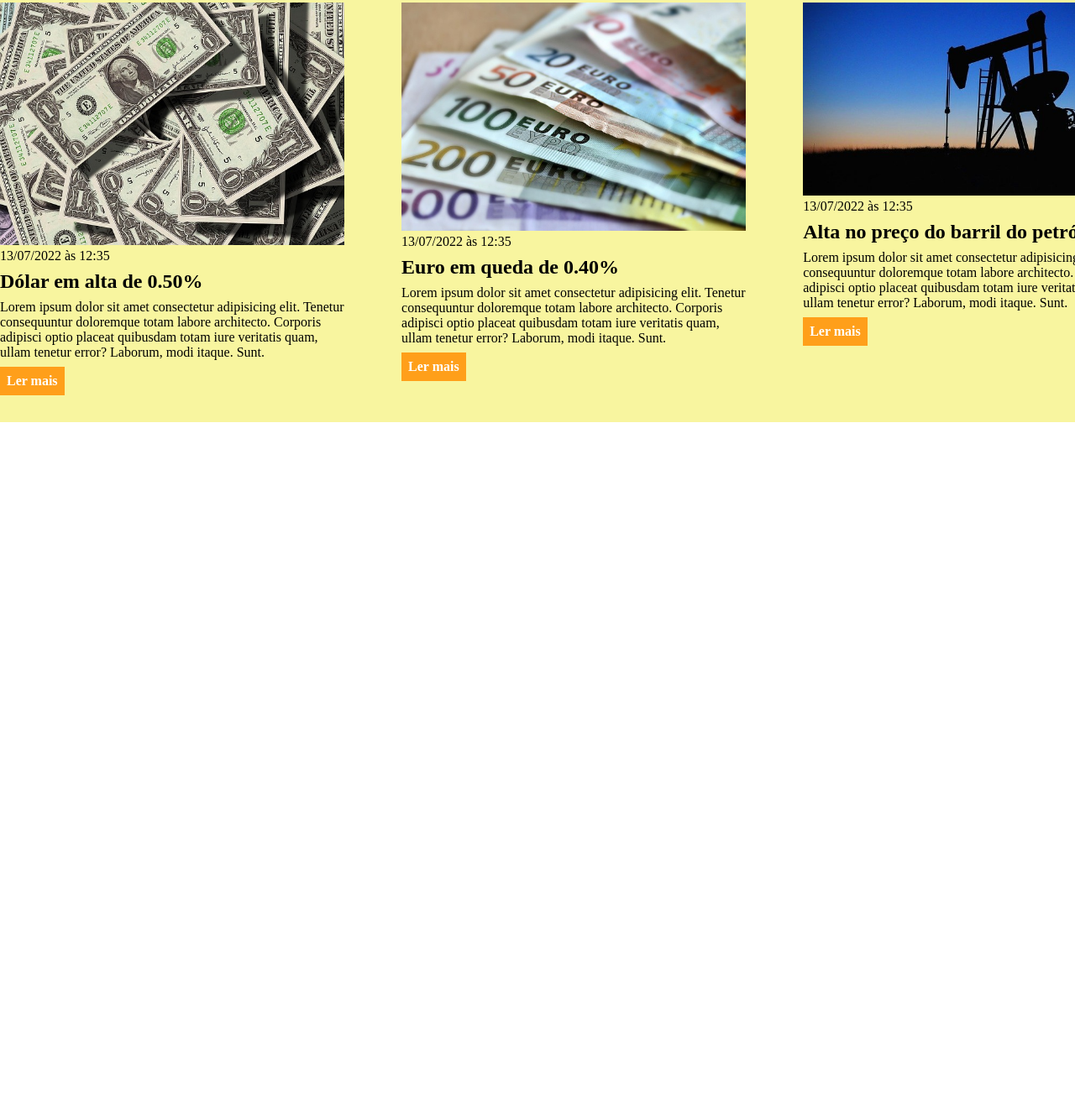
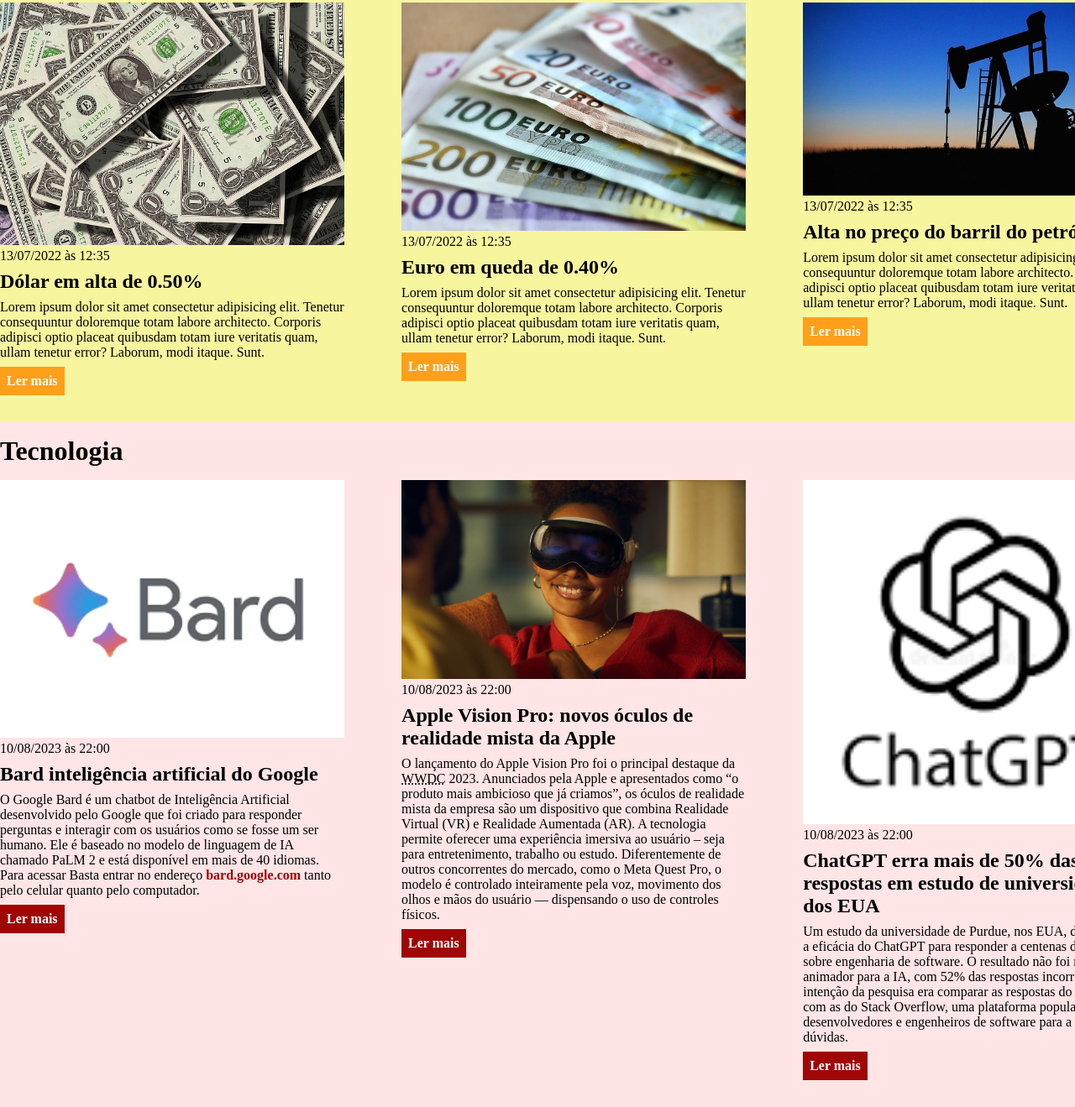
Before and after one commit to Gabriel-Gomes98/curso_ebac_frontend_CSS, a plain HTML site: page css_support_class/css/index.html in a window 1280 px wide. Shown: the part 1156-2475 px from the top of the page at 84% size. Before the commit the page ends 1659 px from the top, so only its background shows below. Drawn offline with Linux system fonts and the light colour scheme.

Commit message:
Criando a seção Tecnologia

```diff
--- a/css_support_class/css/index.html
+++ b/css_support_class/css/index.html
@@ -17,7 +17,10 @@
                         <a href="#sports" title="Ir para a seção de esportes">Esportes</a>
                     </li>
                     <li>
-                        <a href="#economy" title="Ir para a seção de notícias">Economia</a>
+                        <a href="#economy" title="Ir para a seção de economia">Economia</a>
+                    </li>
+                    <li>
+                        <a href="#tecnologia" title="Ir para a seção de tecnologia">Tecnologia</a>
                     </li>
                 </ul>
             </nav>
@@ -114,5 +117,47 @@
             </div>
         </div>
     </section>
+    <section id="tecnologia">
+        <div class="container">
+            <h2>Tecnologia</h2>
+            <div class="articles">
+                <article>
+                    <img src="./imagens/bard_logo.png" alt="Logo da AI Bard">
+                    <header>
+                        <time>10/08/2023 às 22:00</time>
+                    </header>
+                    <h3>Bard inteligência artificial do Google</h3>
+                    <p>
+                        O Google Bard é um chatbot de Inteligência Artificial desenvolvido pelo Google que foi criado para responder perguntas e interagir com os usuários como se fosse um ser humano. Ele é baseado no modelo de linguagem de IA chamado PaLM 2 e está disponível em mais de 40 idiomas. <br>
+                        Para acessar Basta entrar no endereço <a href="https://bard.google.com" target="_blank" class="link-externo">bard.google.com</a> tanto pelo celular quanto pelo computador.
+                    </p>
+                    <a href="#" title="Leia a notícia completa">Ler mais</a>
+                </article>
+                <article>
+                    <img src="./imagens/apple vision pro.jpg" alt=" Apple vision pro">
+                    <header>
+                        <time>10/08/2023 às 22:00</time>
+                    </header>
+                    <h3>Apple Vision Pro: novos óculos de realidade mista da Apple</h3>
+                    <p>
+                        O lançamento do Apple Vision Pro foi o principal destaque da <abbr title="Apple Worldwide Developers Conference
+                        ">WWDC</abbr> 2023. Anunciados pela Apple e apresentados como <q>o produto mais ambicioso que já criamos</q>, os óculos de realidade mista da empresa são um dispositivo que combina Realidade Virtual (VR) e Realidade Aumentada (AR). A tecnologia permite oferecer uma experiência imersiva ao usuário – seja para entretenimento, trabalho ou estudo. Diferentemente de outros concorrentes do mercado, como o Meta Quest Pro, o modelo é controlado inteiramente pela voz, movimento dos olhos e mãos do usuário — dispensando o uso de controles físicos.
+                    </p>
+                    <a href="#" title="Leia a notícia completa">Ler mais</a>
+                </article>
+                <article>
+                    <img src="./imagens/chatgpt-logo.png" alt="ChatGPT logo">
+                    <header>
+                        <time>10/08/2023 às 22:00</time>
+                    </header>
+                    <h3>ChatGPT erra mais de 50% das respostas em estudo de universidade dos EUA</h3>
+                    <p>
+                        Um estudo da universidade de Purdue, nos EUA, decidiu testar a eficácia do ChatGPT para responder a centenas de perguntas sobre engenharia de software. O resultado não foi muito animador para a IA, com 52% das respostas incorretas. A intenção da pesquisa era comparar as respostas do ChatGPT com as do Stack Overflow, uma plataforma popular entre desenvolvedores e engenheiros de software para a consulta de dúvidas.
+                    </p>
+                    <a href="#" title="Leia a notícia completa">Ler mais</a>
+                </article>
+            </div>
+        </div>
+    </section>
 </body>
 </html>
--- a/css_support_class/css/style.css
+++ b/css_support_class/css/style.css
@@ -103,3 +103,18 @@ section h2 {
 #economy .articles article a {
     background-color: #ff9f1a;
 }
+
+#tecnologia {
+    background-color: rgba(255, 0, 0, 0.1);
+}
+
+#tecnologia .articles article a {
+    background-color: #a00606;
+}
+
+#tecnologia .articles article .link-externo {
+    background-color: rgba(0, 0, 0, 0.0);
+    color: #a00606;
+    margin: 0;
+    padding: 0;
+}
```
Also changed, not shown: css_support_class/css/imagens/apple vision pro.jpg (added), css_support_class/css/imagens/bard_logo.png (added), css_support_class/css/imagens/chatgpt-logo.png (added).
